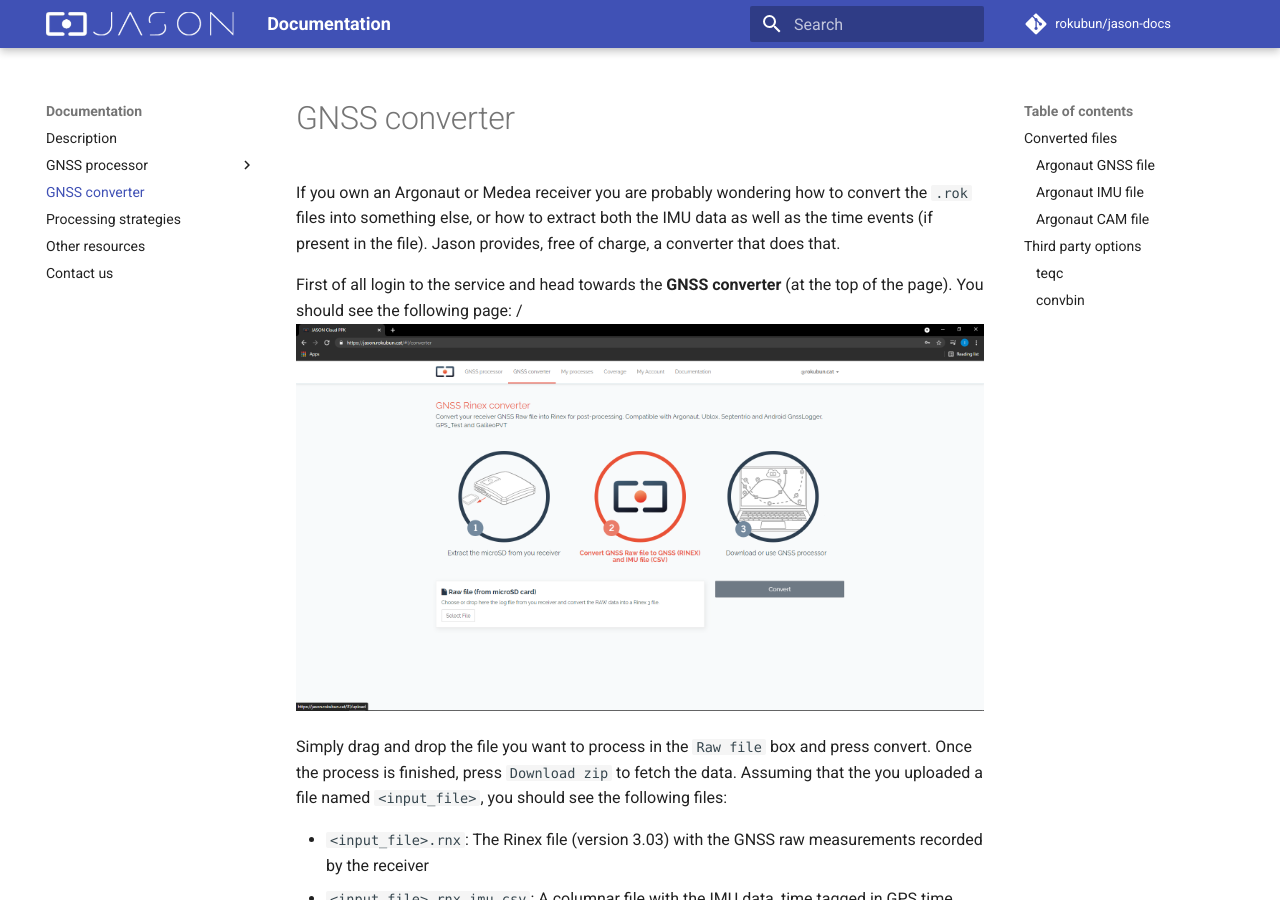
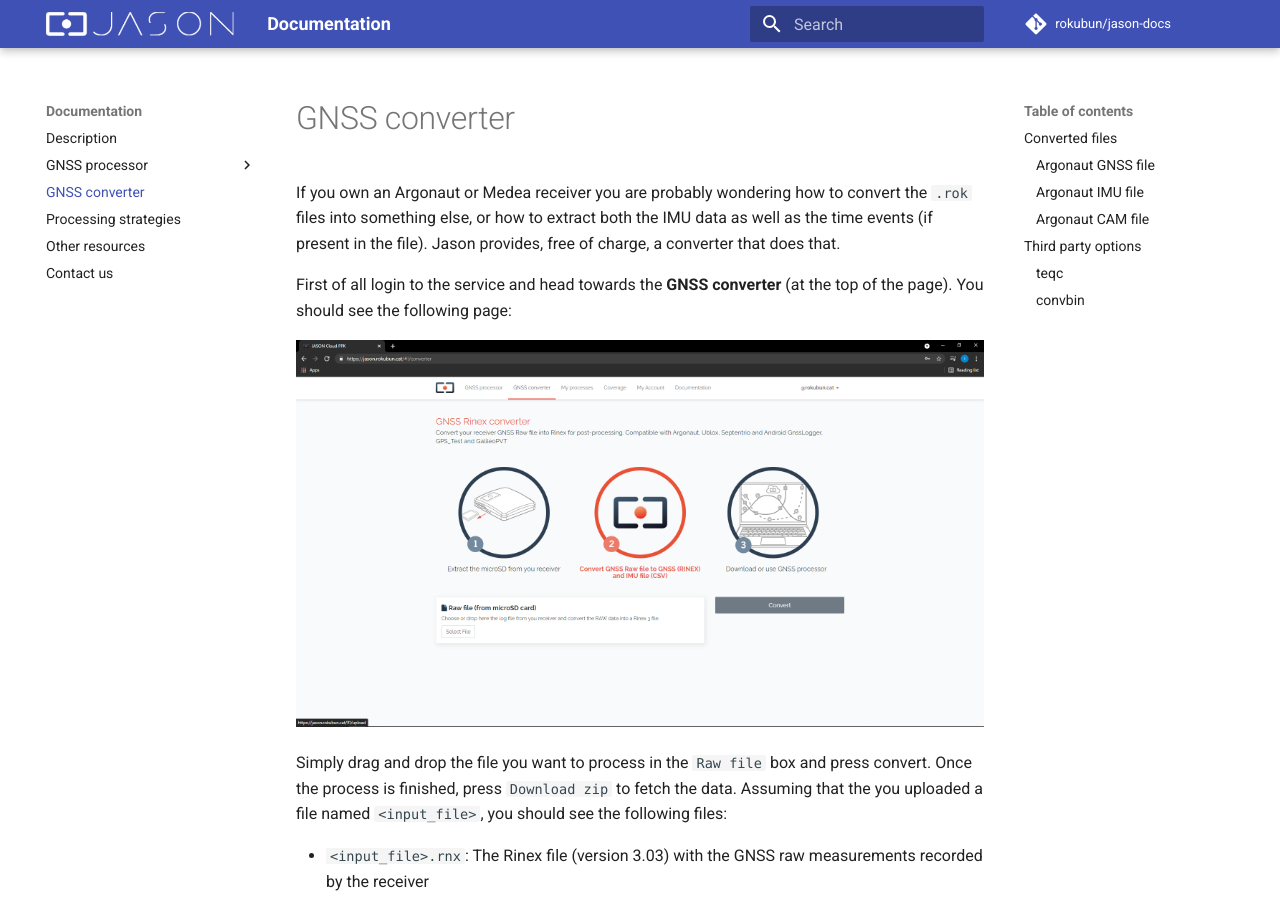
Before and after one commit to rokubun/jason-docs, an MkDocs documentation site: the page built from docs/converter.md, in a window 1280 px wide and 900 px high. Built offline with MkDocs 1.6.1 and Material for MkDocs 9.7.7, drawn with Linux system fonts in a browser that asks for light colours; some web fonts are replaced; comment, search, counter and statistics services are not loaded.

Commit message:
fix: does intro work to space an image?

```diff
--- a/docs/converter.md
+++ b/docs/converter.md
@@ -6,7 +6,8 @@
 free of charge, a converter that does that.
 
 First of all login to the service and head towards the **GNSS converter**
-(at the top of the page). You should see the following page: /
+(at the top of the page). You should see the following page:
+
 ![GNSS converter for Argonaut data](images/howto_conversor.png "GNSS converter for Argonaut data")
 
 Simply drag and drop the file you want to process in the `Raw file`
```
